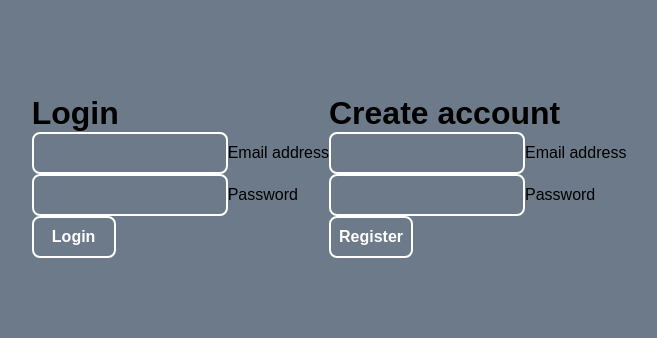
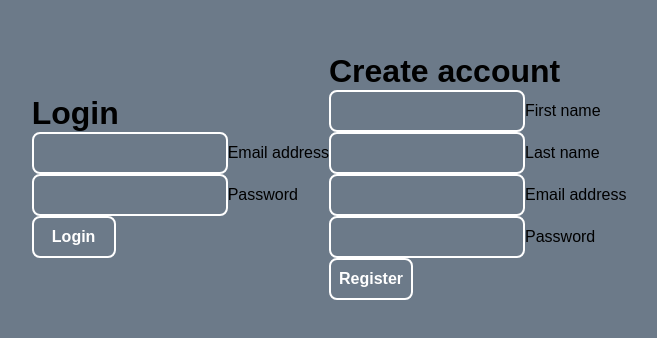
Before and after one commit to fernandorebelo/rickandmorty-frontend, a React (Create React App) app: page /login in a window 1280 px wide. Shown: the part 224-562 px from the top of the page, without its empty margins (311-968 px from the left). Built offline with nearby package versions, Linux system fonts and the light colour scheme.

Commit message:
production

```diff
--- a/package.json
+++ b/package.json
@@ -6,7 +6,7 @@
     "@testing-library/jest-dom": "^5.17.0",
     "@testing-library/react": "^13.4.0",
     "@testing-library/user-event": "^13.5.0",
-    "axios": "^1.4.0",
+    "axios": "^1.5.0",
     "firebase": "^10.3.1",
     "react": "^18.2.0",
     "react-dom": "^18.2.0",
--- a/src/App.js
+++ b/src/App.js
@@ -1,4 +1,4 @@
-import React, { useState, useEffect } from 'react'
+import React, { useState, useEffect, useCallback } from 'react'
 import './App.css'
 import logo from './assets/header-rickandmorty.png'
 import Card from './componentes/Card'
@@ -7,7 +7,7 @@ import ModalPage from './componentes/ModalPage'
 import Loading from './componentes/Loading'
 import { auth } from './componentes/Auth/firebase-config'
 import { onAuthStateChanged, signOut } from 'firebase/auth'
-import { useNavigate } from 'react-router-dom'
+import { useNavigate, useLocation } from 'react-router-dom'
 
 function App() {
   const [inputValue, setInputValue] = useState('')
@@ -20,6 +20,9 @@ function App() {
   const [user, setUser] = useState({})
   const [userSet, setUserSet] = useState(false) // Flag to track if the user has been set
 
+  const location = useLocation()
+  const { userData } = location.state || {}
+
   const navigate = useNavigate()
 
   // Listen for authentication state changes
@@ -31,7 +34,6 @@ function App() {
         setUserSet(true) // Set the flag to true to prevent further setting of the user
       }
     })
-
     return () => {
       // Unsubscribe when the component unmounts
       unsubscribe()
@@ -40,7 +42,7 @@ function App() {
 
   const logout = async () => {
     await signOut(auth)
-    navigate('login')
+    navigate('/login')
   }
   const openModal = characterInfo => {
     setSelectedCharacter(characterInfo)
@@ -80,7 +82,9 @@ function App() {
 
   const fetchInitialData = () => {
     setIsLoading(true)
-    fetch(`http://127.0.0.1:5000/character?name=${inputValue}&page=1`) // Fetch the first page for the initial search
+    fetch(
+      `https://rickandmorty-backend-rtvb.onrender.com/character?name=${inputValue}&page=1`
+    ) // Fetch the first page for the initial search
       .then(response => {
         if (!response.ok) {
           throw new Error('Network response was not ok')
@@ -102,7 +106,7 @@ function App() {
   const fetchPaginationData = (_, pageNumber) => {
     setIsLoading(true)
     fetch(
-      `http://127.0.0.1:5000/character?name=${encodeURIComponent(
+      `https://rickandmorty-backend-rtvb.onrender.com/character?name=${encodeURIComponent(
         inputValue
       )}&page=${encodeURIComponent(pageNumber || 1)}`
     )
@@ -131,6 +135,8 @@ function App() {
       window.scrollTo(0, document.body.scrollHeight)
     }
   }, [characters, initialSearchPerformed])
+
+  console.log(userData)
 
   return (
     <div className="container">
--- a/src/componentes/Auth/Auth.js
+++ b/src/componentes/Auth/Auth.js
@@ -6,16 +6,20 @@ import {
 } from 'firebase/auth'
 import { auth } from './firebase-config'
 import { useNavigate } from 'react-router-dom'
+import axios from 'axios'
 
 function Login() {
   const [registerEmail, setRegisterEmail] = useState('')
   const [registerPassword, setRegisterPassword] = useState('')
+  const [registerFirstName, setRegisterFirstName] = useState('')
+  const [registerLastName, setRegisterLastName] = useState('')
   const [loginEmail, setLoginEmail] = useState('')
   const [loginPassword, setLoginPassword] = useState('')
   const [registrationError, setRegistrationError] = useState(null) // State for registration error
   const [loginError, setLoginError] = useState(null)
   const [showRegistrationError, setShowRegistrationError] = useState(false)
   const [showLoginError, setShowLoginError] = useState(false)
+  const [userData, setUserData] = useState(null)
 
   const navigate = useNavigate()
 
@@ -36,7 +40,23 @@ function Login() {
         // Signed in
         const user = userCredential.user
         console.log(user)
-        navigate('/')
+        console.log(user.uid)
+
+        axios
+          .get(
+            `https://rickandmorty-backend-rtvb.onrender.com/auth/user?uid=${user.uid}`
+          )
+          .then(response => {
+            const userDatabase = response.data.data.result
+            setUserData(userDatabase) // Store the user data in state
+            localStorage.setItem('user', JSON.stringify(userDatabase))
+          })
+          .catch(error => {
+            // Handle Axios GET request error
+            console.error(error)
+          })
+        console.log(userData)
+        navigate('/', { state: { userData } })
       })
       .catch(error => {
         const errorCode = error.code
@@ -62,6 +82,26 @@ function Login() {
         // Signed in
         const user = userCredential.user
         console.log(user)
+
+        const data = {
+          uid: user.uid,
+          first_name: registerFirstName,
+          last_name: registerLastName,
+          email: registerEmail
+        }
+
+        axios
+          .post(
+            'https://rickandmorty-backend-rtvb.onrender.com/auth/register',
+            data
+          )
+          .then(response => {
+            console.log(response)
+          })
+          .catch(error => {
+            console.error(error)
+          })
+
         navigate('/')
       })
       .catch(error => {
@@ -116,6 +156,28 @@ function Login() {
         <h1>Create account</h1>
         <div>
           <input
+            type="text"
+            name="first_name"
+            required
+            onChange={event => {
+              setRegisterFirstName(event.target.value)
+            }}
+          />
+          <label htmlFor="first_name">First name</label>
+        </div>
+        <div>
+          <input
+            type="text"
+            name="last_name"
+            required
+            onChange={event => {
+              setRegisterLastName(event.target.value)
+            }}
+          />
+          <label htmlFor="last_name">Last name</label>
+        </div>
+        <div>
+          <input
             type="email"
             name="email"
             required
```
Also changed, not shown: 1 other file (tests, documents, lock files or other folders).
